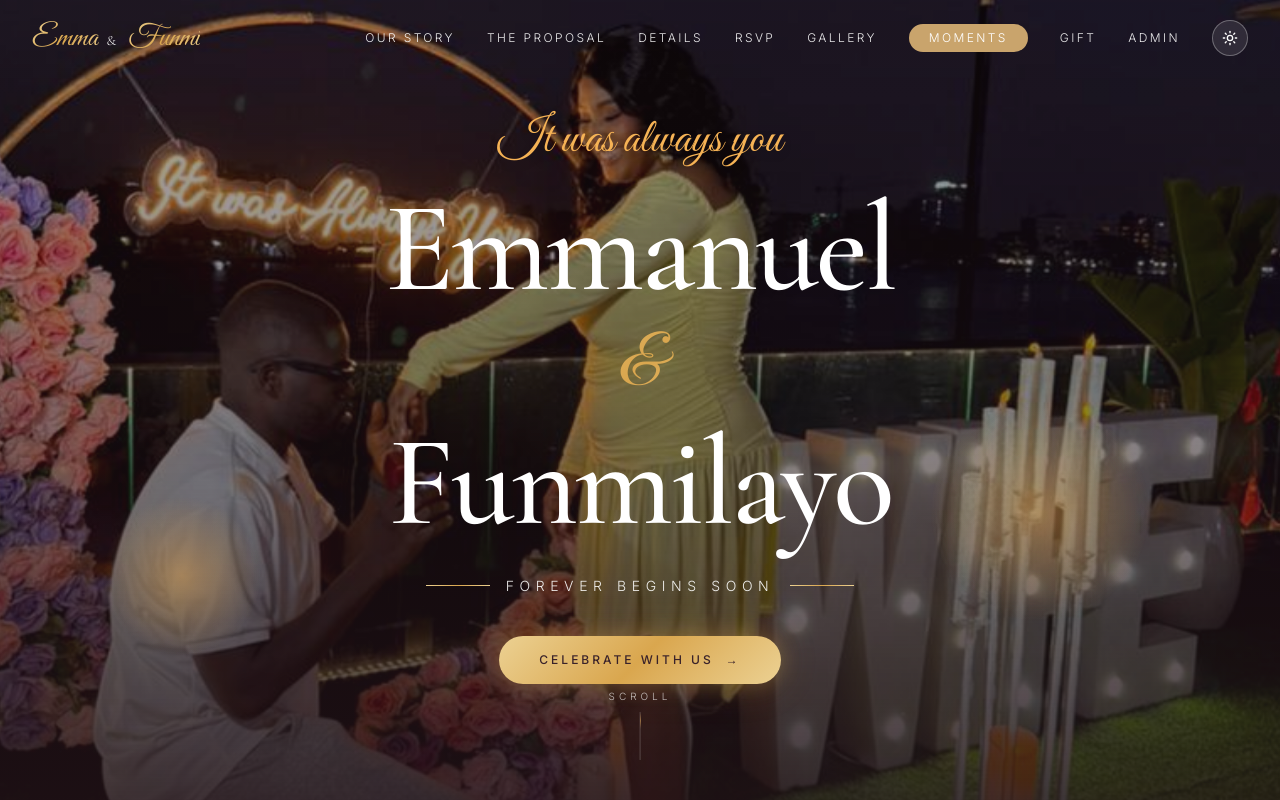
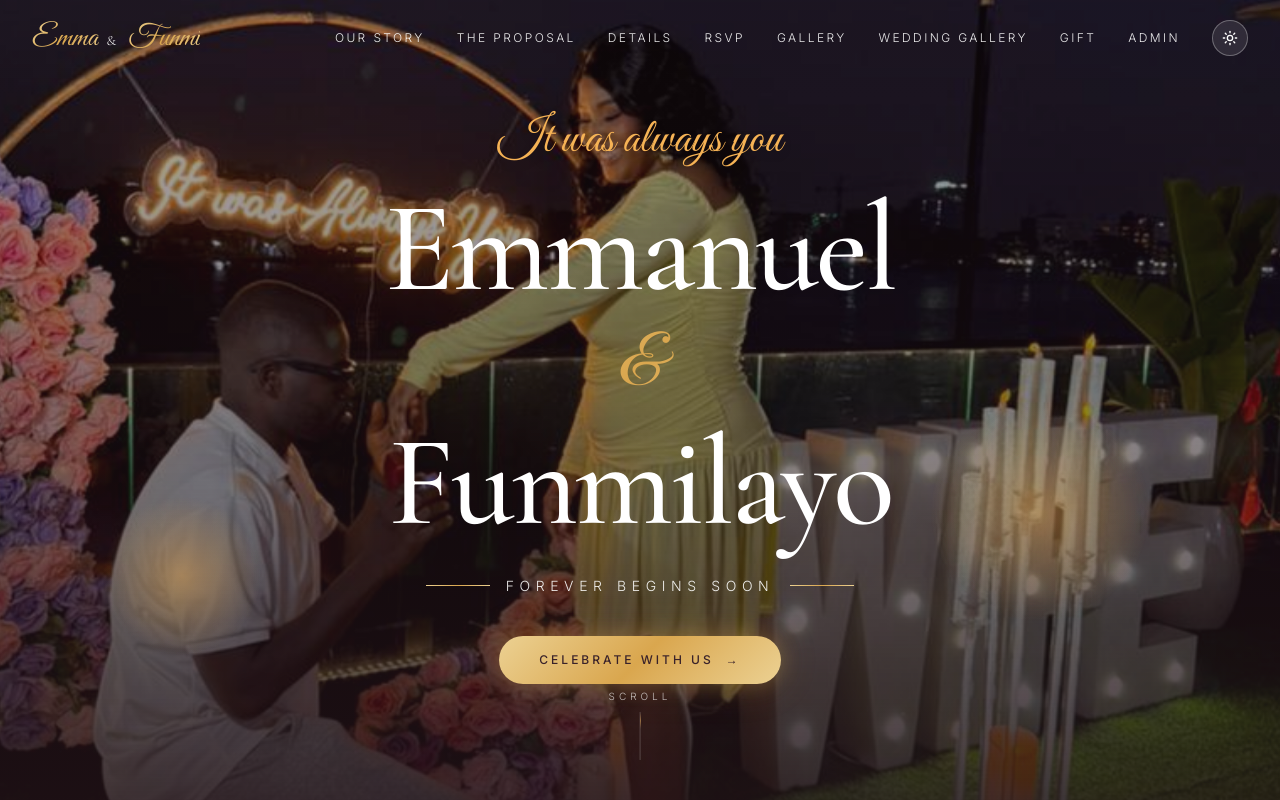
Before and after one commit to CaesarBourne/WeddingAppFrontend, a Next.js app: page / in a window 1280 px wide. Shown: the top 800 px of the page. Built offline with nearby package versions, Linux system fonts and the light colour scheme; no server answers.

Commit message:
refactor: simplify Nav component and update moments page header for clarity

```diff
--- a/src/app/moments/page.tsx
+++ b/src/app/moments/page.tsx
@@ -8,8 +8,6 @@ import type { PagedPhotos, PhotoDto } from "@/lib/types";
 export default async function MomentsPage() {
   const user = await getCurrentUser();
 
-  // Fetch first page for the masonry "All" view, and a full batch (max 100)
-  // for the "By Guest" grouped view — both are public endpoints.
   const [pagedRes, groupedRes] = await Promise.all([
     apiFetch("/photos", { params: { page: 1, pageSize: 24 } }),
     apiFetch("/photos", { params: { page: 1, pageSize: 100 } }),
@@ -25,20 +23,15 @@ export default async function MomentsPage() {
     <main className="min-h-screen bg-background">
       <Nav />
 
-      <section className="relative overflow-hidden pb-12 pt-36 md:pb-16 md:pt-44">
-        <div className="absolute inset-0 bg-gradient-romance opacity-50" />
-        <div className="container relative text-center">
-          <p className="font-script mb-2 text-3xl text-gradient-gold md:text-4xl">moments</p>
-          <h1 className="font-serif-display text-4xl text-foreground md:text-6xl">
-            Shared Memories
-          </h1>
-          <p className="mx-auto mt-4 max-w-lg font-light text-muted-foreground">
-            Every photo and video from the celebration, gathered by everyone who was there.
-          </p>
-        </div>
-      </section>
+      {/* Compact header — just enough to clear the fixed nav */}
+      <div className="pt-20 pb-4 text-center md:pt-24 md:pb-6">
+        <p className="font-script text-xl text-gradient-gold md:text-2xl">wedding gallery</p>
+        <h1 className="font-serif-display mt-0.5 text-2xl text-foreground md:text-3xl">
+          Shared Memories
+        </h1>
+      </div>
 
-      <section className="container pb-28 md:pb-40">
+      <section className="container pb-24 md:pb-36">
         <MomentsPageClient initial={paged} grouped={grouped} user={user} />
       </section>
 
--- a/src/components/wedding/Nav.tsx
+++ b/src/components/wedding/Nav.tsx
@@ -5,7 +5,7 @@ import Link from "next/link";
 import { usePathname } from "next/navigation";
 import ThemeToggle from "./ThemeToggle";
 
-type NavItem = { id: string; label: string; href?: string; pill?: boolean };
+type NavItem = { id: string; label: string; href?: string };
 
 const NAV: NavItem[] = [
   { id: "story", label: "Our Story" },
@@ -13,18 +13,15 @@ const NAV: NavItem[] = [
   { id: "details", label: "Details" },
   { id: "rsvp", label: "RSVP" },
   { id: "gallery", label: "Gallery" },
-  { id: "moments", label: "Moments", href: "/moments", pill: true },
+  { id: "moments", label: "Wedding Gallery", href: "/moments" },
   { id: "gift", label: "Gift" },
   { id: "admin", label: "Admin", href: "/login" },
 ];
 
-const PILL_BASE =
-  "inline-flex items-center justify-center rounded-full text-xs uppercase tracking-[0.2em] px-4 md:px-5 py-1.5 transition-all duration-200 ease-out text-white";
-const PILL_STYLE = { backgroundColor: "#C9A46C" } as const;
-
 const Nav = () => {
   const [scrolled, setScrolled] = useState(false);
   const [open, setOpen] = useState(false);
+  const [activeId, setActiveId] = useState<string | null>(null);
   const pathname = usePathname();
   const onHome = pathname === "/";
 
@@ -35,76 +32,122 @@ const Nav = () => {
     return () => window.removeEventListener("scroll", onScroll);
   }, []);
 
+  // Reset hash-link active state whenever the route changes
+  useEffect(() => {
+    setActiveId(null);
+  }, [pathname]);
+
+  function isActive(n: NavItem): boolean {
+    // Route-based items: match by pathname
+    if (n.href) {
+      return pathname === n.href || pathname.startsWith(`${n.href}/`);
+    }
+    // Hash/anchor items: match by manual click tracking
+    return activeId === n.id;
+  }
+
+  function handleClick(n: NavItem) {
+    setActiveId(n.id);
+    setOpen(false);
+  }
+
   const linkFor = (n: NavItem) => (n.href ? n.href : onHome ? `#${n.id}` : `/#${n.id}`);
 
   const renderLink = (n: NavItem, mobile = false) => {
-    const baseText = mobile
-      ? "text-sm uppercase tracking-[0.2em] text-foreground/80 hover:text-gold"
-      : `text-xs uppercase tracking-[0.2em] transition-colors hover:text-gold ${
-          scrolled ? "text-foreground/80" : "text-white/90"
-        }`;
+    const active = isActive(n);
 
-    if (n.pill) {
+    if (mobile) {
+      const mobileClass = `text-sm uppercase tracking-[0.2em] transition-colors ${
+        active ? "text-gold font-semibold" : "text-foreground/80 hover:text-gold"
+      }`;
+
+      if (n.href) {
+        return (
+          <Link key={n.id} href={n.href} onClick={() => handleClick(n)} className={mobileClass}>
+            {n.label}
+          </Link>
+        );
+      }
       return (
-        <Link
-          key={n.id}
-          href={n.href!}
-          onClick={() => setOpen(false)}
-          style={PILL_STYLE}
-          className={`${PILL_BASE} hover:scale-[1.02] hover:[background-color:#D4B07A]`}
-        >
+        <a key={n.id} href={linkFor(n)} onClick={() => handleClick(n)} className={mobileClass}>
           {n.label}
-        </Link>
+        </a>
       );
     }
+
+    // Desktop — all items share the same base style, with active highlighted in gold
+    let inactiveColor = "text-white/90 hover:text-gold";
+    if (scrolled || !onHome) inactiveColor = "text-foreground/80 hover:text-gold";
+    const desktopClass = `relative text-xs uppercase tracking-[0.2em] transition-colors ${
+      active ? "text-gold" : inactiveColor
+    }`;
+
+    const activeUnderline = active ? (
+      <span
+        className="absolute -bottom-1 left-0 right-0 h-px rounded-full bg-gold"
+        style={{ backgroundColor: "#C9A46C" }}
+      />
+    ) : null;
+
     if (n.href) {
       return (
-        <Link key={n.id} href={n.href} onClick={() => setOpen(false)} className={baseText}>
+        <Link key={n.id} href={n.href} onClick={() => handleClick(n)} className={desktopClass}>
           {n.label}
+          {activeUnderline}
         </Link>
       );
     }
     return (
-      <a key={n.id} href={linkFor(n)} onClick={() => setOpen(false)} className={baseText}>
+      <a key={n.id} href={linkFor(n)} onClick={() => handleClick(n)} className={desktopClass}>
         {n.label}
+        {activeUnderline}
       </a>
     );
   };
 
   return (
     <header
-      className={`fixed top-0 left-0 right-0 z-50 transition-all duration-700 ${
-        scrolled || !onHome ? "py-3 glass shadow-soft" : "py-5 bg-transparent"
+      className={`fixed left-0 right-0 top-0 z-50 transition-all duration-700 ${
+        scrolled || !onHome ? "glass py-3 shadow-soft" : "bg-transparent py-5"
       }`}
     >
       <div className="container flex items-center justify-between">
         <Link href="/" className="flex items-baseline gap-2">
-          <span className="font-script text-2xl md:text-3xl text-gradient-gold">Emma</span>
-          <span className={`font-serif-display text-sm tracking-[0.3em] ${scrolled || !onHome ? "text-foreground" : "text-white"}`}>&</span>
-          <span className="font-script text-2xl md:text-3xl text-gradient-gold">Funmi</span>
+          <span className="font-script text-2xl text-gradient-gold md:text-3xl">Emma</span>
+          <span
+            className={`font-serif-display text-sm tracking-[0.3em] ${
+              scrolled || !onHome ? "text-foreground" : "text-white"
+            }`}
+          >
+            &amp;
+          </span>
+          <span className="font-script text-2xl text-gradient-gold md:text-3xl">Funmi</span>
         </Link>
-        <div className="hidden md:flex items-center gap-6 lg:gap-8">
+
+        <div className="hidden items-center gap-6 md:flex lg:gap-8">
           <nav className="flex items-center gap-6 lg:gap-8">
             {NAV.map((n) => renderLink(n))}
           </nav>
           <ThemeToggle scrolled={scrolled || !onHome} />
         </div>
-        <div className="md:hidden flex items-center gap-2">
+
+        <div className="flex items-center gap-2 md:hidden">
           <ThemeToggle scrolled={scrolled || !onHome} />
           <button
             onClick={() => setOpen(!open)}
             className={`p-2 ${scrolled || !onHome ? "text-foreground" : "text-white"}`}
             aria-label="Menu"
           >
-            <div className="w-6 h-px bg-current mb-1.5" />
-            <div className="w-6 h-px bg-current mb-1.5" />
-            <div className="w-4 h-px bg-current ml-auto" />
+            <div className="mb-1.5 h-px w-6 bg-current" />
+            <div className="mb-1.5 h-px w-6 bg-current" />
+            <div className="ml-auto h-px w-4 bg-current" />
           </button>
         </div>
       </div>
+
       {open && (
-        <div className="md:hidden glass mt-3 mx-4 rounded-2xl p-6 animate-fade-up">
-          <nav className="flex flex-col gap-4 items-start">
+        <div className="glass mx-4 mt-3 animate-fade-up rounded-2xl p-6 md:hidden">
+          <nav className="flex flex-col items-start gap-4">
             {NAV.map((n) => renderLink(n, true))}
           </nav>
         </div>
```
